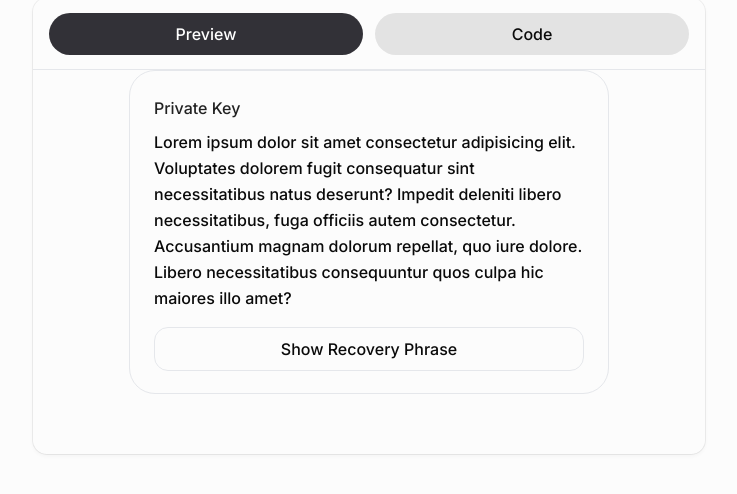
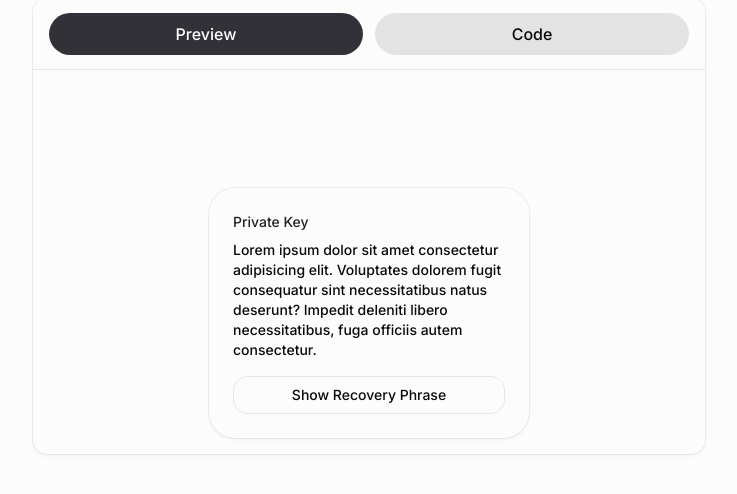
Before and after one commit to nocdn/portfolio-ssr, a Next.js app: page /writing/family-drawer in a window 1280 px wide. Shown: the part 814-1308 px from the top of the page, without its empty margins (271-1008 px from the left). Built offline with nearby package versions, Linux system fonts and the light colour scheme; what tailwindcss-motion would draw is missing.

Commit message:
feat: centered preview

```diff
--- a/app/writing/family-drawer/components/codePreviewSwitch.tsx
+++ b/app/writing/family-drawer/components/codePreviewSwitch.tsx
@@ -50,7 +50,7 @@ export function CodePreviewSwitch({
         <button
           onMouseDown={() => setSelected("preview")}
           className={cn(
-            "w-full rounded-full py-2 transition-all duration-100 select-none active:scale-99",
+            "w-full cursor-pointer rounded-full py-2 transition-all duration-100 select-none active:scale-99",
             selected === "preview" ? "bg-[#323137] text-white" : "bg-[#E3E3E3]"
           )}
         >
@@ -59,7 +59,7 @@ export function CodePreviewSwitch({
         <button
           onMouseDown={() => setSelected("code")}
           className={cn(
-            "w-full rounded-full py-2 transition-all duration-100 select-none active:scale-99",
+            "w-full cursor-pointer rounded-full py-2 transition-all duration-100 select-none active:scale-99",
             selected === "code" ? "bg-[#323137] text-white" : "bg-[#E3E3E3]"
           )}
         >
@@ -68,7 +68,7 @@ export function CodePreviewSwitch({
       </div>
       <div id="content" className="h-96 overflow-auto">
         {selected === "preview" ? (
-          <div className={cn(previewClassName)}>{children}</div>
+          <div className={cn("h-full", previewClassName)}>{children}</div>
         ) : (
           <div
             className={cn(
--- a/app/writing/family-drawer/components/initialDrawer.tsx
+++ b/app/writing/family-drawer/components/initialDrawer.tsx
@@ -10,31 +10,29 @@ export const InitialDrawer = () => {
 
   const options = [
     <div className="flex flex-col gap-2" key={0}>
-      <p className="font-medium text-[#222222]">Private Key</p>
-      <p>
+      <p className="text-sm font-medium text-[#222222]">Private Key</p>
+      <p className="text-sm">
         Lorem ipsum dolor sit amet consectetur adipisicing elit. Voluptates dolorem fugit
         consequatur sint necessitatibus natus deserunt? Impedit deleniti libero necessitatibus, fuga
-        officiis autem consectetur. Accusantium magnam dolorum repellat, quo iure dolore. Libero
-        necessitatibus consequuntur quos culpa hic maiores illo amet?
+        officiis autem consectetur.
       </p>
       <button
-        className="mt-2 cursor-pointer rounded-xl border border-gray-200 px-4 py-2 transition-transform active:scale-95"
+        className="mt-2 cursor-pointer rounded-xl border border-gray-200 px-4 py-2 text-sm transition-transform active:scale-95"
         onClick={() => setView((currentView) => (currentView + 1) % options.length)}
       >
         Show Recovery Phrase
       </button>
     </div>,
     <div className="flex flex-col gap-2" key={1}>
-      <p className="font-medium text-[#222222]">Secret Recovery Phrase</p>
-      <p>
+      <p className="text-sm font-medium text-[#222222]">Secret Recovery Phrase</p>
+      <p className="text-sm">
         Lorem ipsum dolor sit amet consectetur, adipisicing elit. Aliquid sint molestiae maxime
         harum ea nisi corporis a eligendi dolor illo eveniet doloremque aperiam est, ratione et
         officia consequuntur, atque error aut! Magni accusantium deleniti, eius laboriosam nihil
-        sunt. Corporis iusto doloremque ex explicabo commodi earum, nobis, aperiam fuga repellendus
-        soluta eos ipsum? Numquam sit vero aspernatur totam, quaerat reprehenderit repellendus?
+        sunt. Corporis iusto doloremque ex explicabo commodi earum, nobis.
       </p>
       <button
-        className="mt-2 cursor-pointer rounded-xl border border-gray-200 px-4 py-2 transition-transform active:scale-95"
+        className="mt-2 cursor-pointer rounded-xl border border-gray-200 px-4 py-2 text-sm transition-transform active:scale-95"
         onClick={() => setView((currentView) => (currentView + 1) % options.length)}
       >
         Show Private Key
@@ -55,7 +53,7 @@ export const InitialDrawer = () => {
         bounce: 0,
         duration: 0.27,
       }}
-      className="mt-auto overflow-hidden rounded-4xl border border-gray-200"
+      className="border-shadow mt-auto max-w-80 overflow-hidden rounded-4xl"
     >
       <div className="px-6 pt-6 pb-6 antialiased" ref={elementRef}>
         <AnimatePresence initial={false} mode="popLayout" custom={view}>
--- a/app/writing/family-drawer/page.tsx
+++ b/app/writing/family-drawer/page.tsx
@@ -48,7 +48,7 @@ export default function FamilyDrawer() {
         The most important aspect of this whole component is the motion, no doubt about that, so
         with my first attempt, I ignored the icons, colours and typography and ended up with this:
       </p>
-      <CodePreviewSwitch code={initialCode} previewClassName="flex flex-col justify-end px-24 pb-4">
+      <CodePreviewSwitch code={initialCode} previewClassName="flex flex-col items-center justify-end pb-4">
         <InitialDrawer />
       </CodePreviewSwitch>
     </div>
```
